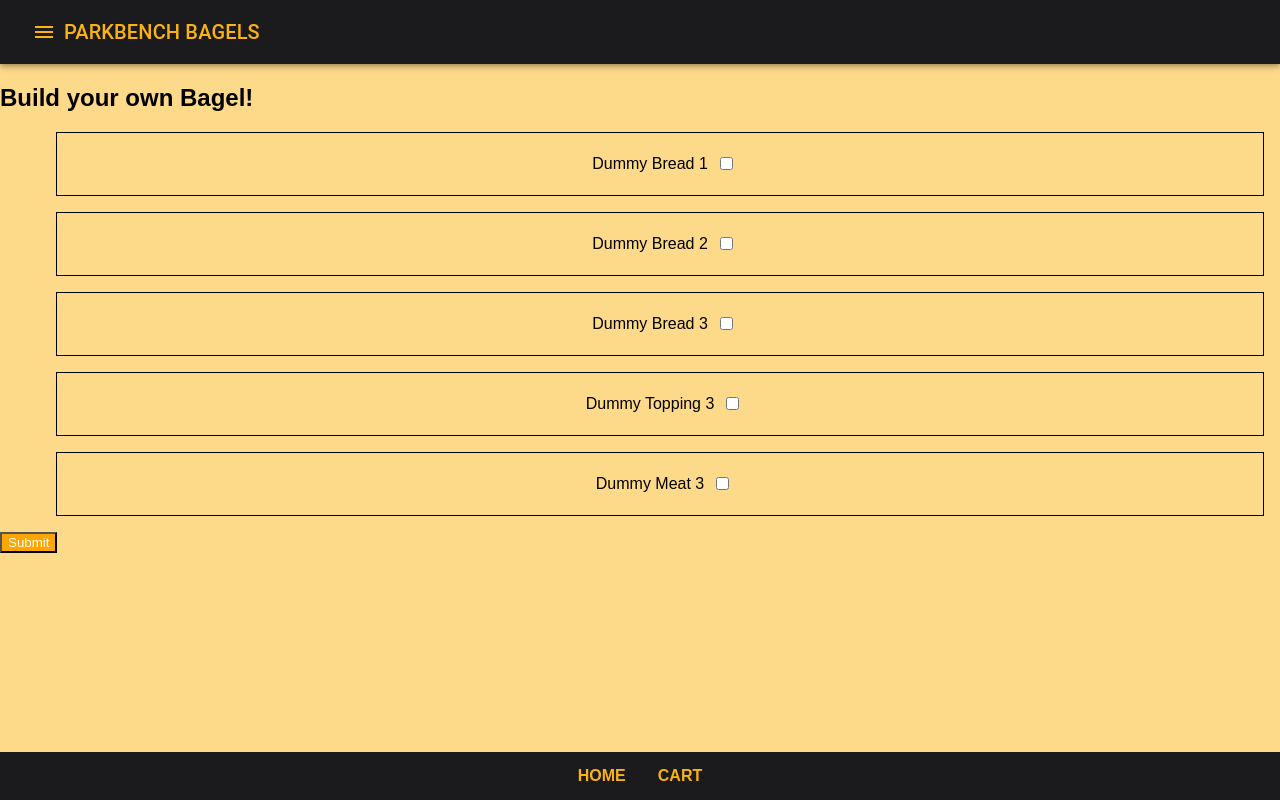
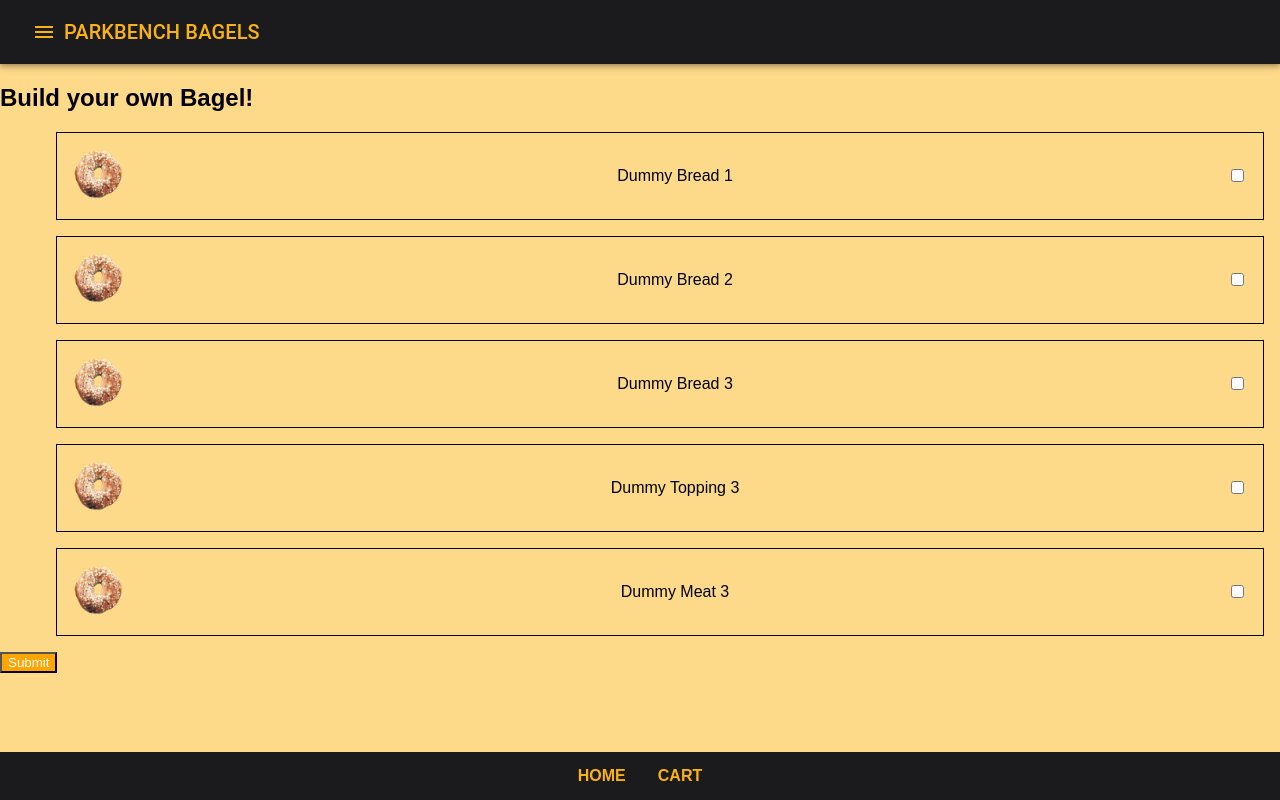
Before and after one commit to michaelnakonechny/capstone-project, a Next.js app: page / in a window 1280 px wide. Built offline with nearby package versions, Linux system fonts and the light colour scheme.

Commit message:
picadjust

```diff
--- a/pages/index.js
+++ b/pages/index.js
@@ -28,13 +28,14 @@ export default function Home({ ingredients, onEditBagle }) {
           {ingredients.map((ingredient, index) => {
             return (
               <MenuCard key={index}>
-                <Image
-                  width="300px"
-                  height="300px"
-                  src={Dummybread}
-                  alt={ingredient.name}
-                  layout="responsive"
-                />
+                <div>
+                  <Image
+                    width="50px"
+                    height="50px"
+                    src={Dummybread}
+                    alt={ingredient.name}
+                  />
+                </div>
                 {ingredient.name}
                 <input
                   type="checkbox"
@@ -60,7 +61,7 @@ const Button = styled.button`
 
 const MenuCard = styled.li`
   display: flex;
-  justify-content: center;
+  justify-content: space-between;
   align-items: center;
   border: 1px solid black;
   list-style: none;
```
